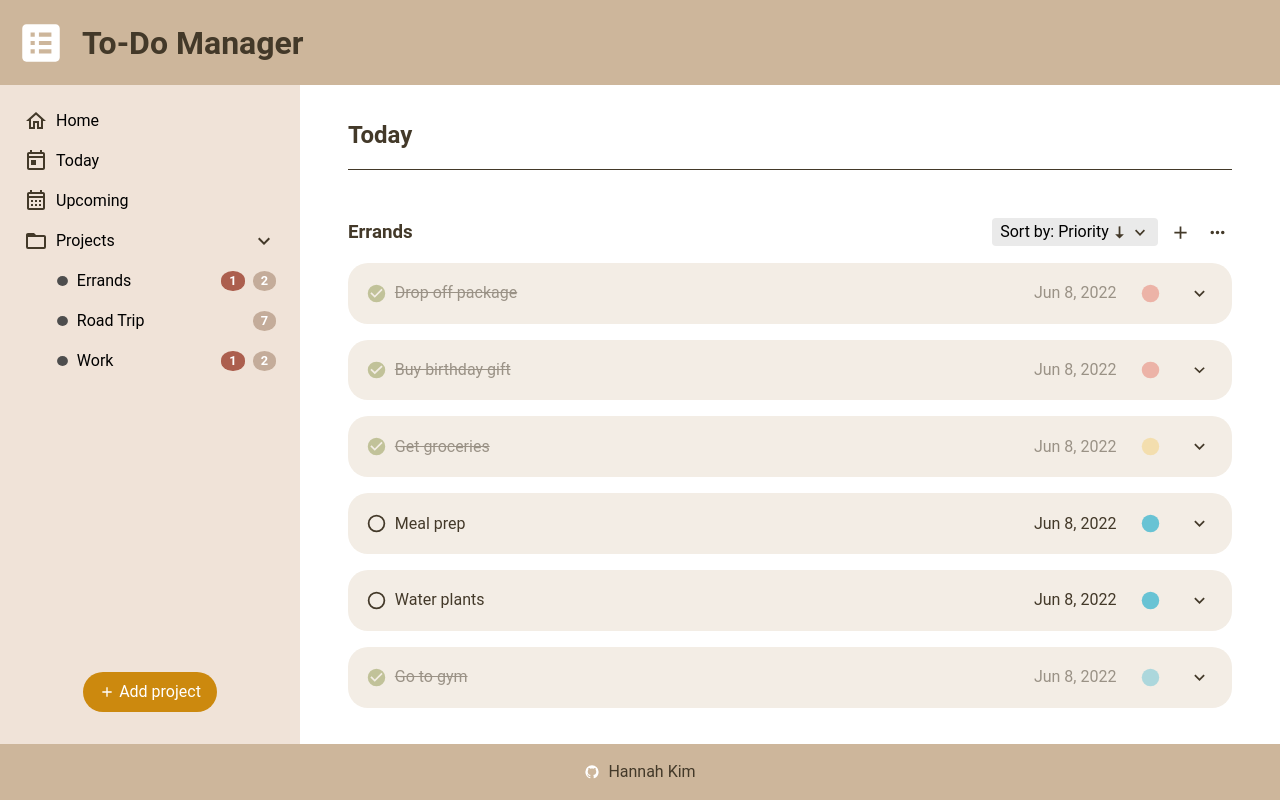
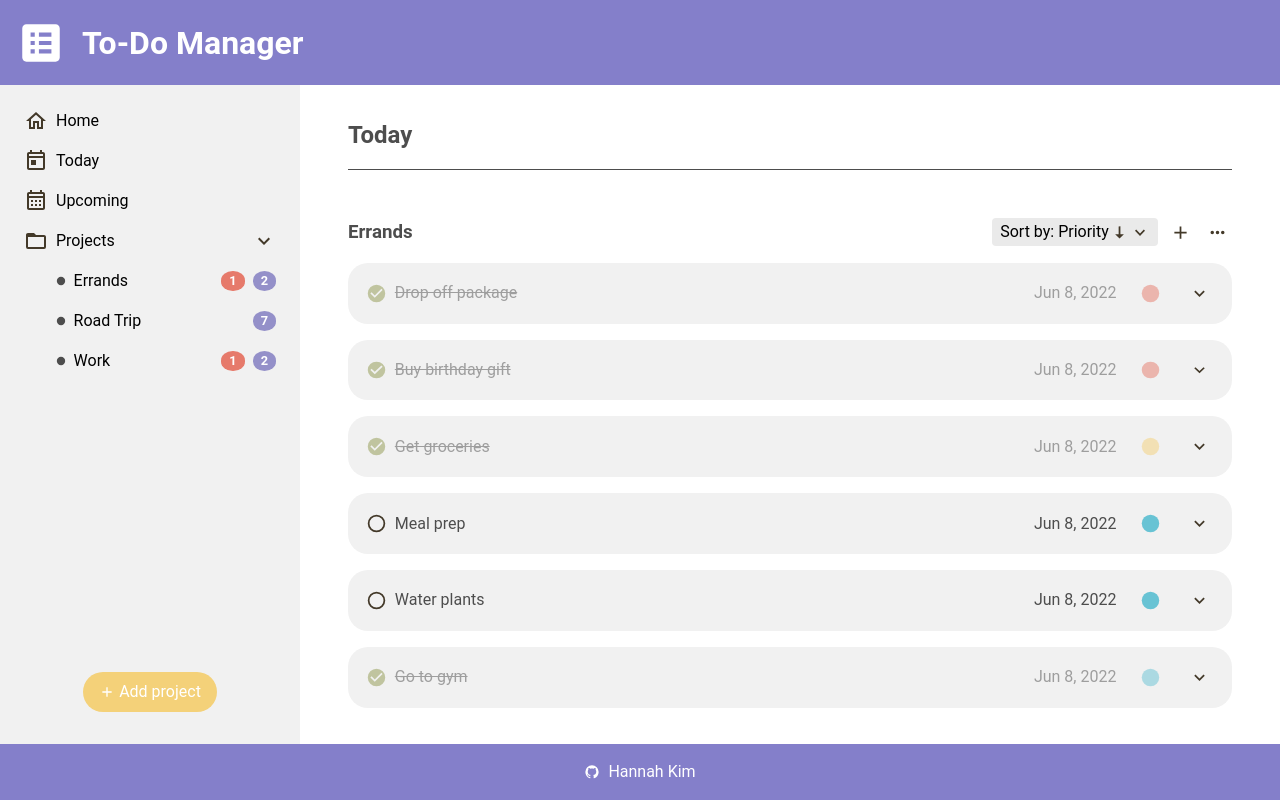
Before and after one commit to hannahkim313/to-do-list, a website built with webpack: page dist/index.html in a window 1280 px wide. Both pictures are taken after a click on the item "Today". Built offline with nearby package versions, Linux system fonts and the light colour scheme.

Commit message:
Update CSS and change design of app
This commit renames the root variables into general names for design flexibility in the future. The app's overall color palette has changed as well to convey an appropriate emotion of the app's purpose.

```diff
--- a/src/css/style.css
+++ b/src/css/style.css
@@ -7,22 +7,22 @@
 /******************************************************************************/
 
 :root {
-    --color-text-1: #433929;
+    --color-text-1: #4d4d4d;
     --color-text-1-inverted: #ffffff;
 
-    --color-brand-1: #cdb69b;
-    --color-brand-1-light: #eacfb1;
-    --color-brand-2: #f0e3d8;
-    --color-brand-2-light: #f3ede5;
-    --color-brand-2-dark: #c4ac9a;
-    --color-brand-2-hover: #e0d4ca;
-    --color-brand-2-active: #cdc2b8;
-    --color-brand-3: #cc890e;
-    --color-brand-3-hover: #b4790c;
+    --color-brand-1: #847fca;
+    --color-brand-1-light-a: #9490c9;
+    --color-brand-1-light-b: #E2E4F6;
+    --color-brand-2: #f1f1f1;
+    --color-brand-2-dark: #d0d0d0;
+    --color-brand-2-hover: #dcdcdc;
+    --color-brand-2-active: #cac9c9;
+    --color-brand-3: #F4D179;
+    --color-brand-3-hover: #e7c46b;
 
-    --color-ui-success: #9c9751;
-    --color-ui-warning: #e8b24f;
-    --color-ui-danger: #ac5f4e;
+    --color-ui-success: #D4E09B;
+    --color-ui-warning: #f4d179;
+    --color-ui-danger: #e67a6b;
 
     --color-dropdown-1: #eaeaea;
     --color-dropdown-1-hover: #e1e1e1;
@@ -52,6 +52,8 @@ button:hover {
 
 header {
     padding: 16px;
+
+    color: var(--color-text-1-inverted);
 
     background-color: var(--color-brand-1);
 
@@ -151,7 +153,7 @@ header .logo {
     justify-content: space-between;
     align-items: center;
 
-    transition: all 0.1s ease;
+    transition: all 0.2s ease;
 }
 
 .sidebar-projects button:hover {
@@ -169,7 +171,7 @@ header .logo {
 }
 
 .sidebar-projects .project-name img {
-    width: 0.8rem;
+    width: 0.6rem;
 }
 
 .sidebar-projects .alerts {
@@ -192,7 +194,7 @@ header .logo {
 }
 
 .sidebar-projects .alerts .remaining {
-    background-color: var(--color-brand-2-dark);
+    background-color: var(--color-brand-1-light-a);
 }
 
 /* Selectors for the "Add project" button start here. */
@@ -287,7 +289,7 @@ header .logo {
 
     font-size: 2rem;
 
-    background-color: var(--color-brand-1-light);
+    background-color: var(--color-brand-1-light-b);
     border-radius: 2px;
     border-top-left-radius: 50%;
     border-bottom-right-radius: 50%;
@@ -358,7 +360,7 @@ header .logo {
     height: 100%;
 
     object-fit: cover;
-    object-position: 50% 95%;
+    object-position: 0% 95%;
 
     border-radius: 8px;
 }
@@ -388,7 +390,7 @@ header .logo {
     margin: 0 16px 0 16px;
     padding: 16px;
 
-    background-color: var(--color-brand-2-light);
+    background-color: var(--color-brand-2);
     border: none;
     border-radius: 8px;
 }
@@ -480,7 +482,7 @@ header .logo {
     display: flex;
     align-items: center;
 
-    transition: all 0.1s ease;
+    transition: all 0.2s ease;
 }
 
 .today.page .options .dropdown:hover {
@@ -495,7 +497,7 @@ header .logo {
 .today.page .options button:not(.dropdown) {
     padding: 4px;
 
-    transition: all 0.1s ease;
+    transition: all 0.2s ease;
 }
 
 .today.page .options button:not(.dropdown):hover {
@@ -516,7 +518,7 @@ header .logo {
 .today.page .task {
     padding: 16px 18px;
 
-    background-color: var(--color-brand-2-light);
+    background-color: var(--color-brand-2);
     border-radius: 20px;
 
     display: flex;
@@ -543,11 +545,11 @@ header .logo {
 .today.page .task .right .expand-task {
     padding: 4px;
 
-    transition: all 0.1s ease;
+    transition: all 0.2s ease;
 }
 
 .today.page .task .right .expand-task:hover {
-    background-color: #e0d4ca;
+    background-color: var(--color-brand-2-hover);
     border-radius: 8px;
 }
 
@@ -579,7 +581,7 @@ header .logo {
 /* Selectors for the project filters start here. */
 
 .upcoming.page .filters {
-    padding: 24px 16px 16px 32px;
+    padding: 16px 16px 16px 32px;
 
     grid-row: 2 / 3;
 
@@ -592,7 +594,7 @@ header .logo {
 
     padding: 2px 10px;
 
-    transition: all 0.1s ease;
+    transition: all 0.2s ease;
 }
 
 .upcoming.page .filters button:nth-child(2) {
@@ -673,7 +675,7 @@ header .logo {
     display: flex;
     align-items: center;
 
-    transition: all 0.1s ease;
+    transition: all 0.2s ease;
 }
 
 .upcoming.page .options .dropdown:hover {
@@ -688,7 +690,7 @@ header .logo {
 .upcoming.page .options button:not(.dropdown) {
     padding: 4px;
 
-    transition: all 0.1s ease;
+    transition: all 0.2s ease;
 }
 
 .upcoming.page .options button:not(.dropdown):hover {
@@ -709,7 +711,7 @@ header .logo {
 .upcoming.page .task {
     padding: 16px 18px;
 
-    background-color: var(--color-brand-2-light);
+    background-color: var(--color-brand-2);
     border-radius: 20px;
 
     display: flex;
@@ -736,11 +738,11 @@ header .logo {
 .upcoming.page .task .right .expand-task {
     padding: 4px;
 
-    transition: all 0.1s ease;
+    transition: all 0.2s ease;
 }
 
 .upcoming.page .task .right .expand-task:hover {
-    background-color: #e0d4ca;
+    background-color: var(--color-brand-2-hover);
     border-radius: 8px;
 }
 
@@ -827,7 +829,7 @@ header .logo {
     display: flex;
     align-items: center;
 
-    transition: all 0.1s ease;
+    transition: all 0.2s ease;
 }
 
 .projects.page .options .dropdown:hover {
@@ -842,7 +844,7 @@ header .logo {
 .projects.page .options button:not(.dropdown) {
     padding: 4px;
 
-    transition: all 0.1s ease;
+    transition: all 0.2s ease;
 }
 
 .projects.page .options button:not(.dropdown):hover {
@@ -863,7 +865,7 @@ header .logo {
 .projects.page .task {
     padding: 16px 18px;
 
-    background-color: var(--color-brand-2-light);
+    background-color: var(--color-brand-2);
     border-radius: 20px;
 
     display: flex;
@@ -890,11 +892,11 @@ header .logo {
 .projects.page .task .right .expand-task {
     padding: 4px;
 
-    transition: all 0.1s ease;
+    transition: all 0.2s ease;
 }
 
 .projects.page .task .right .expand-task:hover {
-    background-color: #e0d4ca;
+    background-color: var(--color-brand-2-hover);
     border-radius: 8px;
 }
 
@@ -915,6 +917,8 @@ footer {
 }
 
 footer a {
+    color: var(--color-text-1-inverted);
+
     display: flex;
     justify-content: center;
     align-items: center;
```
